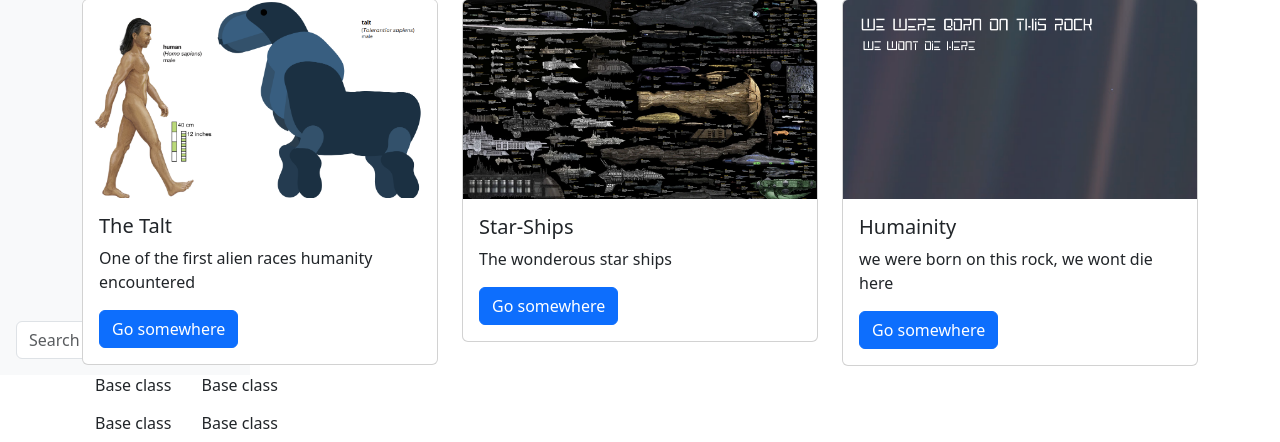
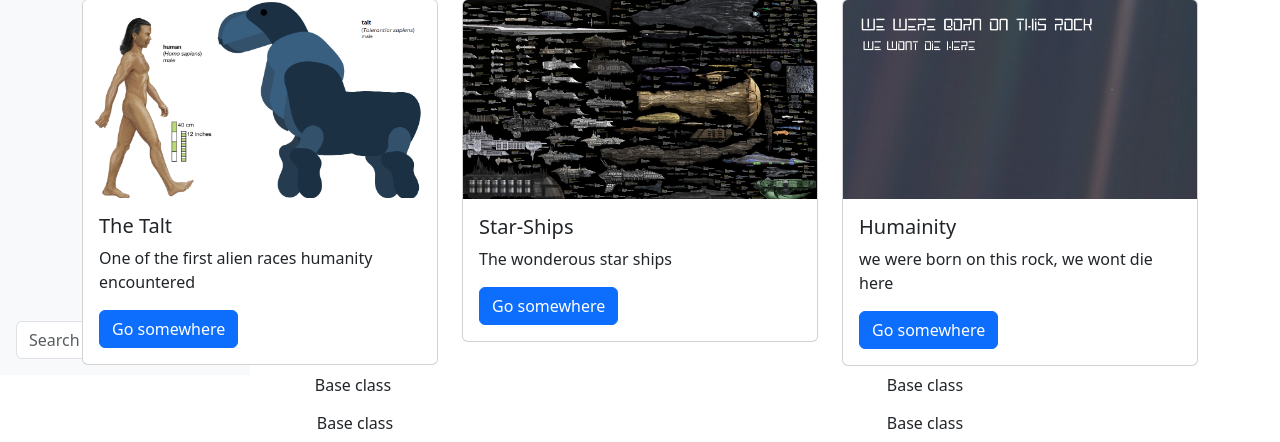
Before and after one commit to TempeHS/2026CT_douglas.p, a Flask app: page / in a window 1280 px wide. Shown: the part 425-867 px from the top of the page. Run offline with Flask 3, Linux system fonts and the light colour scheme.

Commit message:
minor work

```diff
--- a/templates/aboutthesite.html
+++ b/templates/aboutthesite.html
@@ -13,12 +13,18 @@
       </div>
     </div>
     {% endfor %}
-    <div class="col-lg-3 col-md-8 col-sm-12">
-      <button type="button" class="btn">Base class</button>
-      <button type="button" class="btn">Base class</button>
-      <button type="button" class="btn">Base class</button>
-      <button type="button" class="btn">Base class</button>
+    <div class="col-lg-6 col-md-8 col-sm-12">
+        <button type="button" class="btn w-100">Base class
+          <img src="">
+        </button>
+        <button type="button" class="btn w-100">Base class</button>
+      </div>
+    <div class="col-lg-6 col-md-8 col-sm-12">
+      <button type="button" class="btn w-100">Base class</button>
+      <button type="button" class="btn w-100">Base class</button>
+      </div>
     </div>
   </div>
 </div>
+
 {%endblock%}
```
